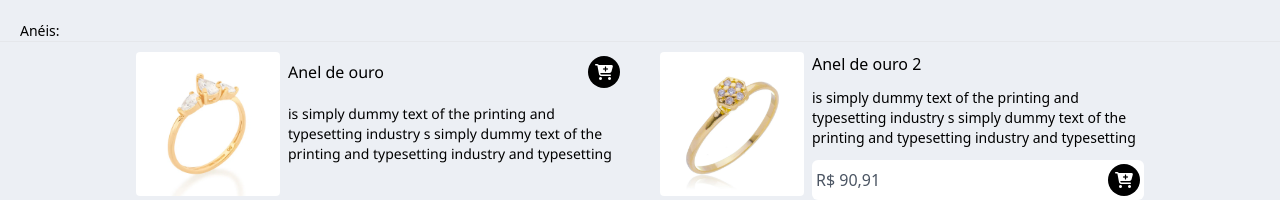
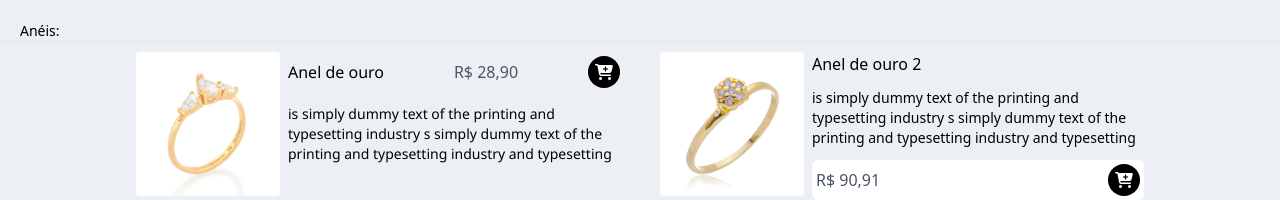
Before and after one commit to devdotcom1/loja, a website: page index.html in a window 1280 px wide. Shown: the part 171-371 px from the top of the page. Drawn offline with Linux system fonts and the light colour scheme.

Commit message:
Update index.html
teste

```diff
--- a/index.html
+++ b/index.html
@@ -57,11 +57,13 @@
                     <div>
                         <div class="flex items-center justify-between mb-3">
                             <p class="text-black" style="font-family: Noto Sans;">Anel de ouro</p>
+                                <p class="text-gray-600">R$ 28,90</p>
                             <button class="mt-1 mb-1 bg bg-black w-8 h-8 rounded-full add-to-cart-btn" data-name="Anel de ouro" data-price="28.90" data-img="./assets/anel.jpg">
                                 <i class="fa fa-cart-plus text-white"></i>
                             </button>
                         </div>
                         <p class="text-sm" style="font-family: Noto Sans;">is simply dummy text of the printing and typesetting industry s simply dummy text of the printing and typesetting industry and typesetting </p>
+
                     </div>
                 </div>
         <!-- Produto Item -->
```
